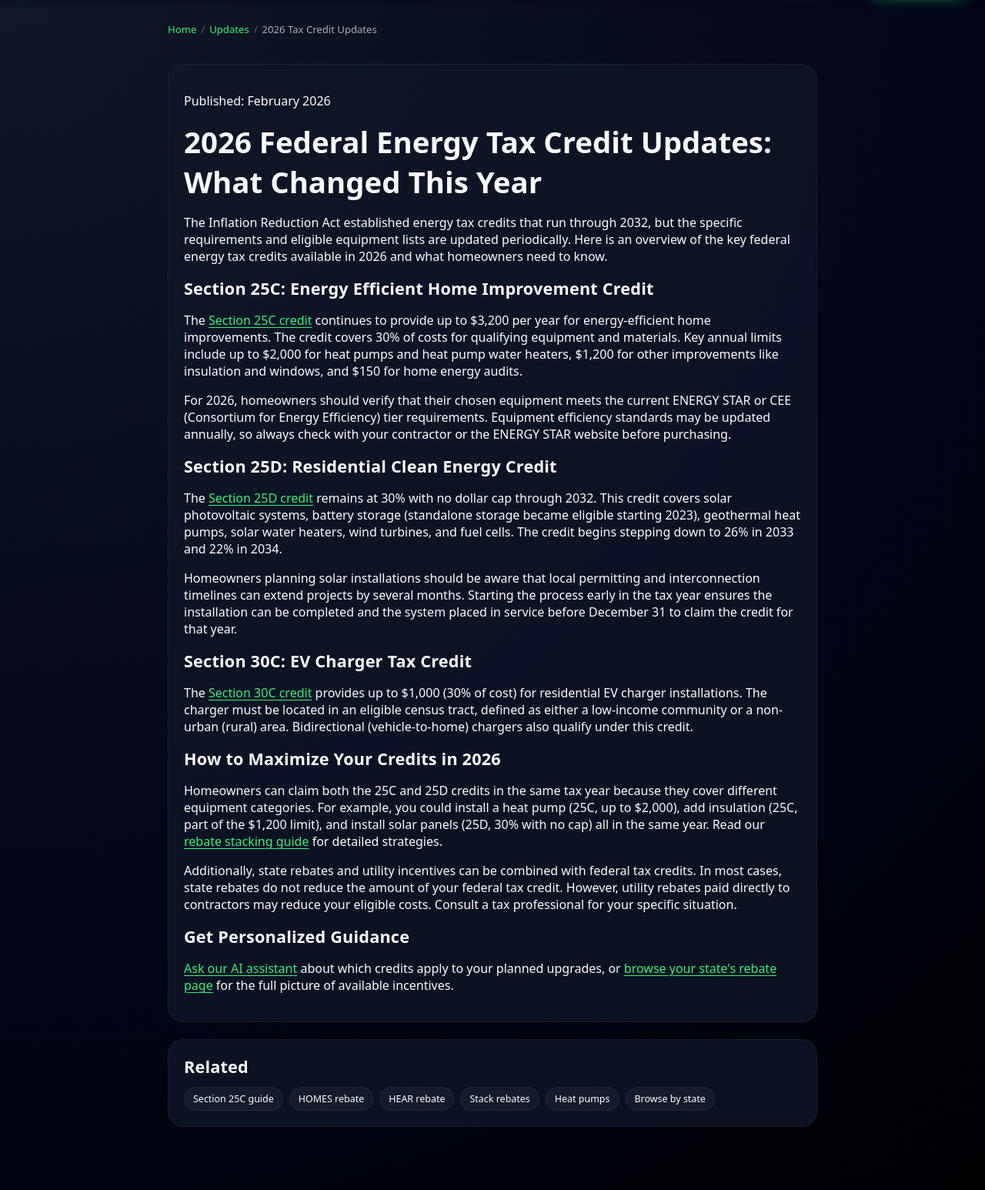
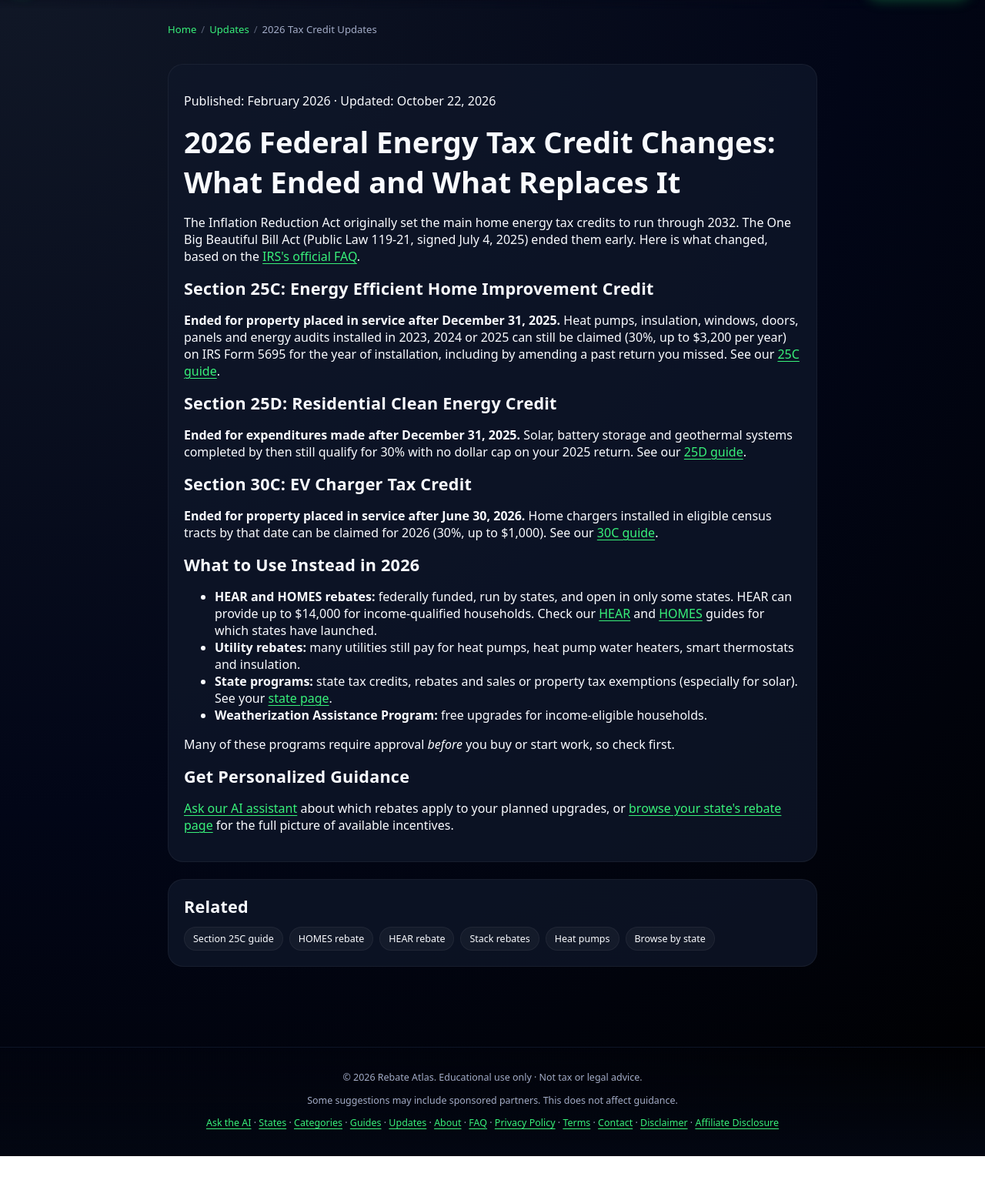
Before and after one commit to pmppar78-png/Rebateatlas, a website: page blog/2026-tax-credit-changes.html in a window 1280 px wide. Shown: the part 54-1600 px from the top of the page at 77% size. After the commit the page ends 1556 px from the top, so only its background shows below. Drawn offline with Linux system fonts and the light colour scheme.

Commit message:
Content (1/10): 2026 tax-credit changes post rewritten (25C/25D ended after 2025, 30C after 6/30/2026, per IRS); legal links in footers

```diff
--- a/blog/2026-tax-credit-changes.html
+++ b/blog/2026-tax-credit-changes.html
@@ -3,16 +3,16 @@
 <head>
   <meta charset="UTF-8" />
   <meta name="viewport" content="width=device-width, initial-scale=1.0" />
-  <title>2026 Federal Energy Tax Credit Changes — What's New This Year</title>
-  <meta name="description" content="Key changes to Sections 25C, 25D, and 30C energy tax credits in 2026. New efficiency requirements, updated eligible equipment, and filing deadlines you need to know." />
-  <meta property="og:title" content="2026 Federal Energy Tax Credit Changes — What's New This Year" />
-  <meta property="og:description" content="Key changes to Sections 25C, 25D, and 30C energy tax credits in 2026. New efficiency requirements, updated eligible equipment, and filing deadlines you need to know." />
+  <title>2026 Federal Energy Tax Credit Changes — 25C, 25D and 30C Have Ended</title>
+  <meta name="description" content="The 25C and 25D home energy credits ended after 2025 and 30C after June 30, 2026. What still qualifies, how to claim past work, and the rebates that replace them." />
+  <meta property="og:title" content="2026 Federal Energy Tax Credit Changes — 25C, 25D and 30C Have Ended" />
+  <meta property="og:description" content="The 25C and 25D home energy credits ended after 2025 and 30C after June 30, 2026. What still qualifies, how to claim past work, and the rebates that replace them." />
   <meta property="og:type" content="article" />
   <meta property="og:url" content="https://rebateatlas.org/blog/2026-tax-credit-changes.html" />
   <meta property="og:image" content="https://rebateatlas.org/og-image.png" />
   <meta name="twitter:card" content="summary_large_image" />
-  <meta name="twitter:title" content="2026 Federal Energy Tax Credit Changes — What's New This Year" />
-  <meta name="twitter:description" content="Key changes to Sections 25C, 25D, and 30C energy tax credits in 2026. New efficiency requirements, updated eligible equipment, and filing deadlines you need to know." />
+  <meta name="twitter:title" content="2026 Federal Energy Tax Credit Changes — 25C, 25D and 30C Have Ended" />
+  <meta name="twitter:description" content="The 25C and 25D home energy credits ended after 2025 and 30C after June 30, 2026. What still qualifies, how to claim past work, and the rebates that replace them." />
   <meta name="twitter:image" content="https://rebateatlas.org/og-image.png" />
   <link rel="canonical" href="https://rebateatlas.org/blog/2026-tax-credit-changes.html" />
   <link rel="stylesheet" href="/styles.css" />
@@ -23,11 +23,11 @@
   {
     "@context": "https://schema.org",
     "@type": "Article",
-    "headline": "2026 Federal Energy Tax Credit Changes — What's New This Year",
-    "description": "Key changes to Sections 25C, 25D, and 30C energy tax credits in 2026. New efficiency requirements, updated eligible equipment, and filing deadlines you need to know.",
+    "headline": "2026 Federal Energy Tax Credit Changes — 25C, 25D and 30C Have Ended",
+    "description": "The 25C and 25D home energy credits ended after 2025 and 30C after June 30, 2026. What still qualifies, how to claim past work, and the rebates that replace them.",
     "url": "https://rebateatlas.org/blog/2026-tax-credit-changes.html",
     "datePublished": "2026-02-08",
-    "dateModified": "2026-02-08",
+    "dateModified": "2026-10-22",
     "publisher": {
       "@type": "Organization",
       "name": "Rebate Atlas",
@@ -93,35 +93,31 @@
       <span>2026 Tax Credit Updates</span>
     </nav>
     <article class="explainer">
-      <p class="blog-date">Published: February 2026</p>
-      <h1>2026 Federal Energy Tax Credit Updates: What Changed This Year</h1>
+      <p class="blog-date">Published: February 2026 &middot; Updated: October 22, 2026</p>
+      <h1>2026 Federal Energy Tax Credit Changes: What Ended and What Replaces It</h1>
 
-      <p>The Inflation Reduction Act established energy tax credits that run through 2032, but the specific requirements and eligible equipment lists are updated periodically. Here is an overview of the key federal energy tax credits available in 2026 and what homeowners need to know.</p>
+      <p>The Inflation Reduction Act originally set the main home energy tax credits to run through 2032. The One Big Beautiful Bill Act (Public Law 119-21, signed July 4, 2025) ended them early. Here is what changed, based on the <a href="https://www.irs.gov/newsroom/faqs-for-modification-of-sections-25c-25d-25e-30c-30d-45l-45w-and-179d-under-public-law-119-21-139-stat-72-july-4-2025-commonly-known-as-the-one-big-beautiful-bill-obbb" class="inline-link" target="_blank" rel="noopener">IRS's official FAQ</a>.</p>
 
       <h2>Section 25C: Energy Efficient Home Improvement Credit</h2>
-
-      <p>The <a href="/guides/25c-tax-credit.html" class="inline-link">Section 25C credit</a> continues to provide up to $3,200 per year for energy-efficient home improvements. The credit covers 30% of costs for qualifying equipment and materials. Key annual limits include up to $2,000 for heat pumps and heat pump water heaters, $1,200 for other improvements like insulation and windows, and $150 for home energy audits.</p>
-
-      <p>For 2026, homeowners should verify that their chosen equipment meets the current ENERGY STAR or CEE (Consortium for Energy Efficiency) tier requirements. Equipment efficiency standards may be updated annually, so always check with your contractor or the ENERGY STAR website before purchasing.</p>
+      <p><strong>Ended for property placed in service after December 31, 2025.</strong> Heat pumps, insulation, windows, doors, panels and energy audits installed in 2023, 2024 or 2025 can still be claimed (30%, up to $3,200 per year) on IRS Form 5695 for the year of installation, including by amending a past return you missed. See our <a href="/guides/25c-tax-credit.html" class="inline-link">25C guide</a>.</p>
 
       <h2>Section 25D: Residential Clean Energy Credit</h2>
-
-      <p>The <a href="/guides/25d-clean-energy-credit.html" class="inline-link">Section 25D credit</a> remains at 30% with no dollar cap through 2032. This credit covers solar photovoltaic systems, battery storage (standalone storage became eligible starting 2023), geothermal heat pumps, solar water heaters, wind turbines, and fuel cells. The credit begins stepping down to 26% in 2033 and 22% in 2034.</p>
-
-      <p>Homeowners planning solar installations should be aware that local permitting and interconnection timelines can extend projects by several months. Starting the process early in the tax year ensures the installation can be completed and the system placed in service before December 31 to claim the credit for that year.</p>
+      <p><strong>Ended for expenditures made after December 31, 2025.</strong> Solar, battery storage and geothermal systems completed by then still qualify for 30% with no dollar cap on your 2025 return. See our <a href="/guides/25d-clean-energy-credit.html" class="inline-link">25D guide</a>.</p>
 
       <h2>Section 30C: EV Charger Tax Credit</h2>
+      <p><strong>Ended for property placed in service after June 30, 2026.</strong> Home chargers installed in eligible census tracts by that date can be claimed for 2026 (30%, up to $1,000). See our <a href="/guides/30c-ev-charger-credit.html" class="inline-link">30C guide</a>.</p>
 
-      <p>The <a href="/guides/30c-ev-charger-credit.html" class="inline-link">Section 30C credit</a> provides up to $1,000 (30% of cost) for residential EV charger installations. The charger must be located in an eligible census tract, defined as either a low-income community or a non-urban (rural) area. Bidirectional (vehicle-to-home) chargers also qualify under this credit.</p>
-
-      <h2>How to Maximize Your Credits in 2026</h2>
-
-      <p>Homeowners can claim both the 25C and 25D credits in the same tax year because they cover different equipment categories. For example, you could install a heat pump (25C, up to $2,000), add insulation (25C, part of the $1,200 limit), and install solar panels (25D, 30% with no cap) all in the same year. Read our <a href="/guides/stacking-rebates.html" class="inline-link">rebate stacking guide</a> for detailed strategies.</p>
-
-      <p>Additionally, state rebates and utility incentives can be combined with federal tax credits. In most cases, state rebates do not reduce the amount of your federal tax credit. However, utility rebates paid directly to contractors may reduce your eligible costs. Consult a tax professional for your specific situation.</p>
+      <h2>What to Use Instead in 2026</h2>
+      <ul>
+        <li><strong>HEAR and HOMES rebates:</strong> federally funded, run by states, and open in only some states. HEAR can provide up to $14,000 for income-qualified households. Check our <a href="/guides/hear-rebate-program.html" class="inline-link">HEAR</a> and <a href="/guides/homes-rebate-program.html" class="inline-link">HOMES</a> guides for which states have launched.</li>
+        <li><strong>Utility rebates:</strong> many utilities still pay for heat pumps, heat pump water heaters, smart thermostats and insulation.</li>
+        <li><strong>State programs:</strong> state tax credits, rebates and sales or property tax exemptions (especially for solar). See your <a href="/states/" class="inline-link">state page</a>.</li>
+        <li><strong>Weatherization Assistance Program:</strong> free upgrades for income-eligible households.</li>
+      </ul>
+      <p>Many of these programs require approval <em>before</em> you buy or start work, so check first.</p>
 
       <h2>Get Personalized Guidance</h2>
-      <p><a href="/chat.html" class="inline-link">Ask our AI assistant</a> about which credits apply to your planned upgrades, or <a href="/states/" class="inline-link">browse your state's rebate page</a> for the full picture of available incentives.</p>
+      <p><a href="/chat.html" class="inline-link">Ask our AI assistant</a> about which rebates apply to your planned upgrades, or <a href="/states/" class="inline-link">browse your state's rebate page</a> for the full picture of available incentives.</p>
     </article>
 
     <section class="explainer" style="margin-top:22px;">
@@ -142,7 +138,7 @@
   <footer class="site-footer" role="contentinfo">
     <p>&copy; <span id="year"></span> Rebate Atlas. Educational use only &middot; Not tax or legal advice.</p>
     <p>Some suggestions may include sponsored partners. This does not affect guidance.</p>
-    <p><a href="/chat.html" class="inline-link">Ask the AI</a> &middot; <a href="/states/" class="inline-link">States</a> &middot; <a href="/categories/" class="inline-link">Categories</a> &middot; <a href="/guides/" class="inline-link">Guides</a> &middot; <a href="/blog/" class="inline-link">Updates</a> &middot; <a href="/about.html" class="inline-link">About</a> &middot; <a href="/faq.html" class="inline-link">FAQ</a> &middot; <a href="/privacy-policy.html" class="inline-link">Privacy Policy</a> &middot; <a href="/terms.html" class="inline-link">Terms</a> &middot; <a href="/contact.html" class="inline-link">Contact</a></p>
+    <p><a href="/chat.html" class="inline-link">Ask the AI</a> &middot; <a href="/states/" class="inline-link">States</a> &middot; <a href="/categories/" class="inline-link">Categories</a> &middot; <a href="/guides/" class="inline-link">Guides</a> &middot; <a href="/blog/" class="inline-link">Updates</a> &middot; <a href="/about.html" class="inline-link">About</a> &middot; <a href="/faq.html" class="inline-link">FAQ</a> &middot; <a href="/privacy-policy.html" class="inline-link">Privacy Policy</a> &middot; <a href="/terms.html" class="inline-link">Terms</a> &middot; <a href="/contact.html" class="inline-link">Contact</a> &middot; <a href="/disclaimer.html" class="inline-link">Disclaimer</a> &middot; <a href="/affiliate-disclosure.html" class="inline-link">Affiliate Disclosure</a></p>
   </footer>
 
   <script src="/main.js"></script>
```
Also changed, not shown: 404.html (+1 -1 lines), about.html (+1 -1 lines), accessibility.html (+1 -1 lines).
